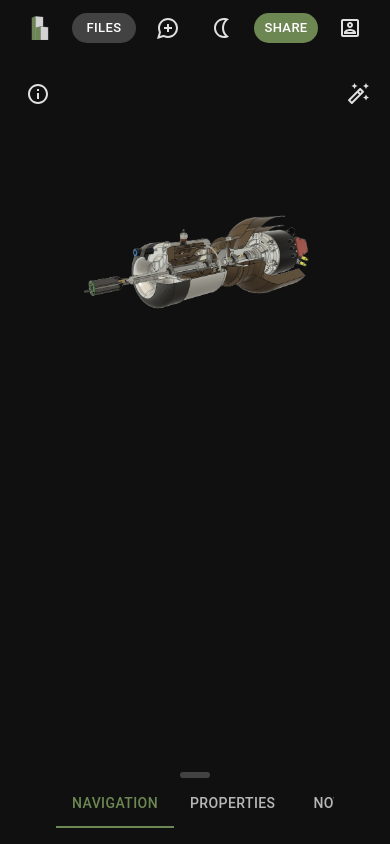
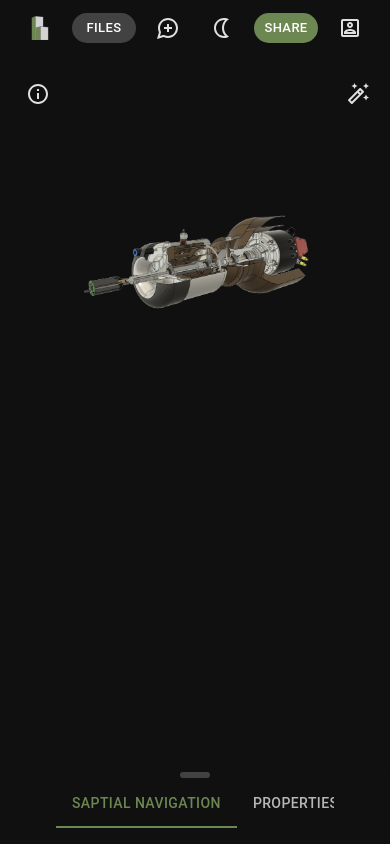
Before and after one commit to OlegMoshkovich/Bldrs_Components, a React (Create React App) app: page / in a window 390 px wide. Built offline with nearby package versions, Linux system fonts and the light colour scheme.

Commit message:
add timeline on mobile

```diff
--- a/src/App.js
+++ b/src/App.js
@@ -74,7 +74,7 @@ function App({changeTheme, darkTheme}) {
       isOpen={left}
       setIsOpen={()=>setLeft()}/>
     }
-      {isMobile && <MobileDrawer panels={[<TreePanel/>, <PropertiesList/>,<NotesList/>, <VersionPanel/>]}/>}
+      {isMobile && <MobileDrawer panels={[<TreePanel/>, <PropertiesList/>,<NotesList/>,<VersionPanel/>]}/>}
       <Stack
         direction="column"
         justifyContent="center"
--- a/src/DrawerMobile.jsx
+++ b/src/DrawerMobile.jsx
@@ -42,7 +42,7 @@ function SwipeableEdgeDrawer(props) {
 
   // This is used only for the example
   const container = window !== undefined ? () => window().document.body : undefined;
-  const tabList = ['Navigation', 'Properties', 'Notes']
+  const tabList = ['Saptial Navigation', 'Properties', 'Notes', 'Timeline']
   return (
     <Root>
       <CssBaseline />
```
